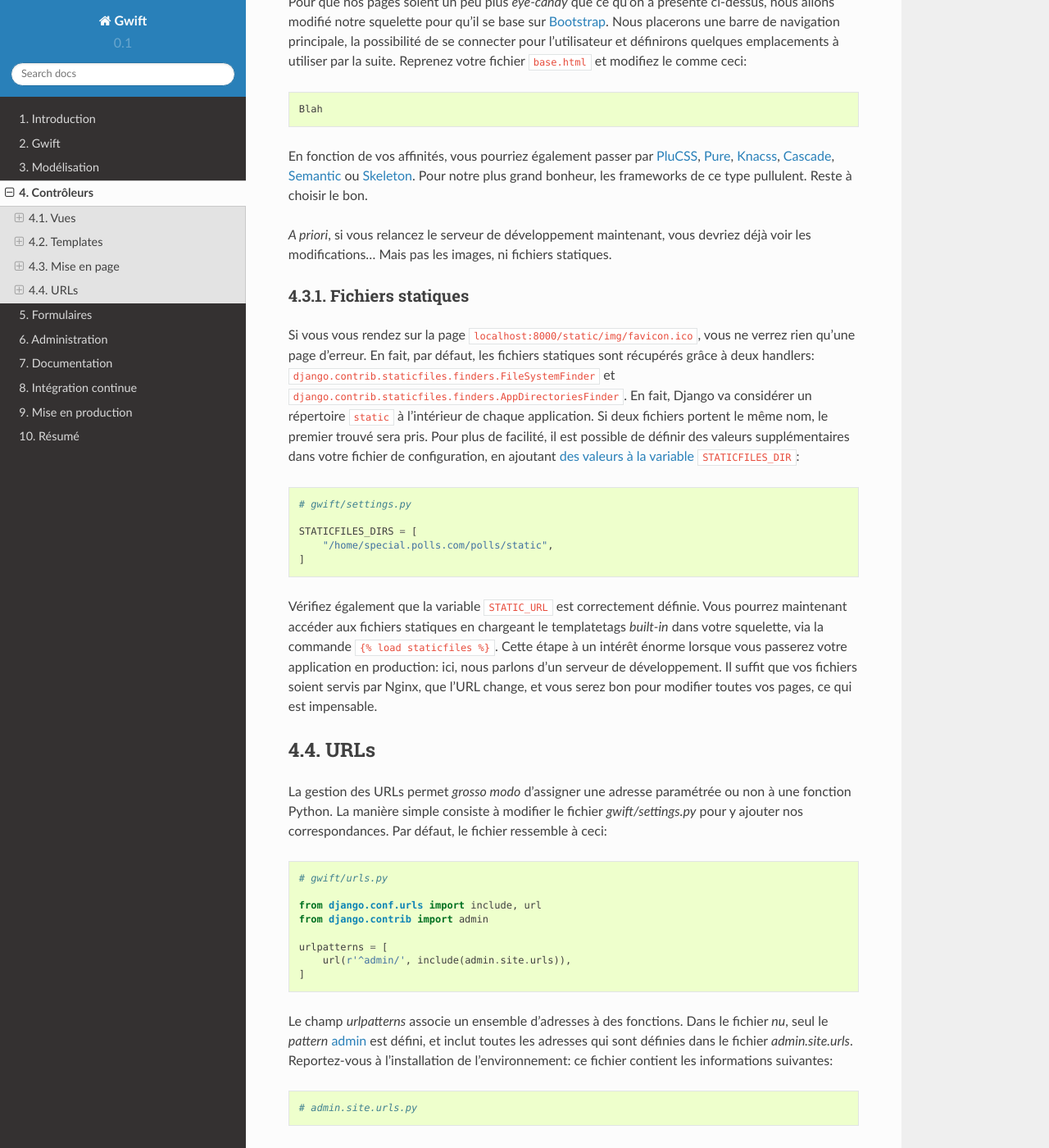
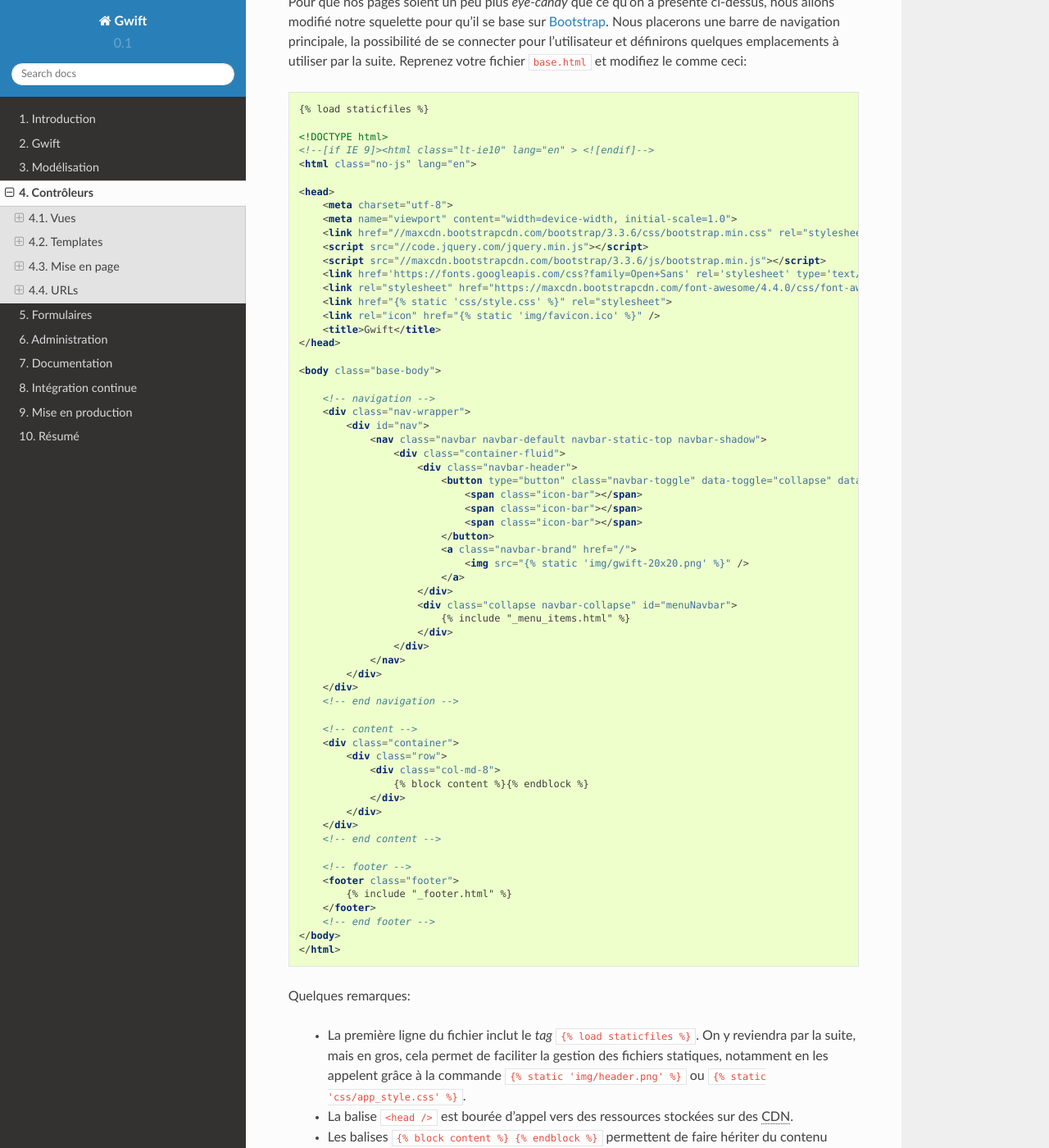
Before and after one commit to Grimbox/gwift-book, a Sphinx documentation site: the page built from source/mvc.rst, in a window 1280 px wide and 1400 px high, scrolled down 6845 px. Shown: the whole window at 82% size. Built offline with Sphinx 7.4.7 and the Read the Docs theme 2.0.0, drawn with Linux system fonts in a browser that asks for light colours; some of the changed text lies outside the part shown.

Commit message:
change layout of the application

```diff
--- a/source/mvc/layout.rst
+++ b/source/mvc/layout.rst
@@ -7,25 +7,139 @@ Pour que nos pages soient un peu plus *eye-candy* que ce qu'on a présenté ci-d
 
 .. code-block:: html
 
-    Blah
+    {% load staticfiles %}
 
+    <!DOCTYPE html>
+    <!--[if IE 9]><html class="lt-ie10" lang="en" > <![endif]-->
+    <html class="no-js" lang="en">
 
+    <head>
+        <meta charset="utf-8">
+        <meta name="viewport" content="width=device-width, initial-scale=1.0">
+        <link href="//maxcdn.bootstrapcdn.com/bootstrap/3.3.6/css/bootstrap.min.css" rel="stylesheet">
+        <script src="//code.jquery.com/jquery.min.js"></script>
+        <script src="//maxcdn.bootstrapcdn.com/bootstrap/3.3.6/js/bootstrap.min.js"></script>
+        <link href='https://fonts.googleapis.com/css?family=Open+Sans' rel='stylesheet' type='text/css'>
+        <link rel="stylesheet" href="https://maxcdn.bootstrapcdn.com/font-awesome/4.4.0/css/font-awesome.min.css">
+        <link href="{% static 'css/style.css' %}" rel="stylesheet">
+        <link rel="icon" href="{% static 'img/favicon.ico' %}" />
+        <title>Gwift</title>
+    </head>
+
+    <body class="base-body">
+
+        <!-- navigation -->
+        <div class="nav-wrapper">
+            <div id="nav">
+                <nav class="navbar navbar-default navbar-static-top navbar-shadow">
+                    <div class="container-fluid">
+                        <div class="navbar-header">
+                            <button type="button" class="navbar-toggle" data-toggle="collapse" data-target="#menuNavbar">
+                                <span class="icon-bar"></span>
+                                <span class="icon-bar"></span>
+                                <span class="icon-bar"></span>
+                            </button>
+                            <a class="navbar-brand" href="/">
+                                <img src="{% static 'img/gwift-20x20.png' %}" />
+                            </a>
+                        </div>
+                        <div class="collapse navbar-collapse" id="menuNavbar">
+                            {% include "_menu_items.html" %}
+                        </div>
+                    </div>
+                </nav>
+            </div>
+        </div>
+        <!-- end navigation -->
+
+        <!-- content -->
+        <div class="container">
+            <div class="row">
+                <div class="col-md-8">
+                    {% block content %}{% endblock %}
+                </div>
+            </div>
+        </div>
+        <!-- end content -->
+
+        <!-- footer -->
+        <footer class="footer">
+            {% include "_footer.html" %}
+        </footer>
+        <!-- end footer -->
+    </body>
+    </html>
+
+Quelques remarques:
+
+ * La première ligne du fichier inclut le *tag* ``{% load staticfiles %}``. On y reviendra par la suite, mais en gros, cela permet de faciliter la gestion des fichiers statiques, notamment en les appelent grâce à la commande ``{% static 'img/header.png' %}`` ou ``{% static 'css/app_style.css' %}``.
+ * La balise ``<head />`` est bourée d'appel vers des ressources stockées sur des :abbr:`CDN (Content Delivery Networks)`.
+ * Les balises ``{% block content %} {% endblock %}`` permettent de faire hériter du contenu depuis une autre page.
+ * Pour l'entête et le bas de page, on fait appel aux balises ``{% include 'nom_du_fichier.html' %}``: ces fichiers sont des fichiers physiques, placés sur le filesystem, juste à côté du fichier ``base.html``. De façon bête et méchante, cela inclut juste du contenu HTML. Le contenu des fichiers ``_menu_items.html`` et ``_footer.html`` est copié ci-dessous.
+
+.. code-block:: html
+
+    <!-- gwift/templates/_menu_items.html -->
+    <ul class="nav navbar-nav">
+        <li class="">
+            <a href="#">
+                <i class="fa fa-calendar"></i> Mes listes
+            </a>
+        </li>
+    </ul>
+    <ul class="nav navbar-nav navbar-right">
+        <li class="">
+            <a href="#">
+                <i class="fa fa-user"></i> Login / Register
+            </a>
+        </li>
+    </ul>
+
+.. code-block:: html
+
+    <!-- gwift/templates/_footer.html -->
+    <div class="container">
+        Copylefted '16
+    </div>
 
 En fonction de vos affinités, vous pourriez également passer par `PluCSS <http://plucss.pluxml.org/>`_, `Pure <http://purecss.io/>`_, `Knacss <http://knacss.com/>`_, `Cascade <http://www.cascade-framework.com/>`_, `Semantic <http://semantic-ui.com/>`_ ou `Skeleton <http://getskeleton.com/>`_. Pour notre plus grand bonheur, les frameworks de ce type pullulent. Reste à choisir le bon.
 
-*A priori*, si vous relancez le serveur de développement maintenant, vous devriez déjà voir les modifications... Mais pas les images, ni fichiers statiques.
+*A priori*, si vous relancez le serveur de développement maintenant, vous devriez déjà voir les modifications... Mais pas les images, ni tout autre fichier statique.
 
 Fichiers statiques
 ==================
 
-Si vous vous rendez sur la page ``localhost:8000/static/img/favicon.ico``, vous ne verrez rien qu'une page d'erreur. En fait, par défaut, les fichiers statiques sont récupérés grâce à deux handlers: ``django.contrib.staticfiles.finders.FileSystemFinder`` et ``django.contrib.staticfiles.finders.AppDirectoriesFinder``. En fait, Django va considérer un répertoire ``static`` à l'intérieur de chaque application. Si deux fichiers portent le même nom, le premier trouvé sera pris. Pour plus de facilité, il est possible de définir des valeurs supplémentaires dans votre fichier de configuration, en ajoutant `des valeurs à la variable <https://docs.djangoproject.com/en/1.9/ref/settings/#std:setting-STATICFILES_DIRS>`_ ``STATICFILES_DIR``:
+Si vous ouvrez la page et que vous lancez la console de développement (F12, sur la majorité des navigateurs), vous vous rendrez compte que certains fichiers ne sont pas disponibles. Il s'agit des fichiers suivants:
+
+ * ``/static/css/style.css``
+ * ``/static/img/favicon.ico``
+ * ``/static/img/gwift-20x20.png``.
+
+En fait, par défaut, les fichiers statiques sont récupérés grâce à deux handlers: ``django.contrib.staticfiles.finders.FileSystemFinder`` et ``django.contrib.staticfiles.finders.AppDirectoriesFinder``. En fait, Django va considérer un répertoire ``static`` à l'intérieur de chaque application. Si deux fichiers portent le même nom, le premier trouvé sera pris. Par facilité, et pour notre développement, nous placerons les fichiers statiques dans le répertoire ``gwift/static``. On y trouve donc:
+
+.. code-block:: shell
+
+    [inclure un tree du répertoire gwift/static]
+
+Pour indiquer à Django que vous souhaitez aller y chercher vos fichiers, il faut initialiser la `variable <https://docs.djangoproject.com/en/stable/ref/settings/#std:setting-STATICFILES_DIRS>`_ ``STATICFILES_DIRS`` dans le fichier ``settings/base.py``. Vérifiez également que la variable ``STATIC_URL`` est correctement définie.
 
 .. code-block:: python
 
-    # gwift/settings.py
+    # gwift/settings/base.py
+
+    STATIC_URL = '/static/'
+
+.. code-block:: python
+
+    # gwift/settings/dev.py
 
     STATICFILES_DIRS = [
-        "/home/special.polls.com/polls/static",
+        os.path.join(BASE_DIR, "static"),
     ]
 
-Vérifiez également que la variable ``STATIC_URL`` est correctement définie. Vous pourrez maintenant accéder aux fichiers statiques en chargeant le templatetags *built-in* dans votre squelette, via la commande ``{% load staticfiles %}``. Cette étape à un intérêt énorme lorsque vous passerez votre application en production: ici, nous parlons d'un serveur de développement. Il suffit que vos fichiers soient servis par Nginx, que l'URL change, et vous serez bon pour modifier toutes vos pages, ce qui est impensable.
+En production par contre, nous ferons en sorte que le contenu statique soit pris en charge par le front-end Web (Nginx), raison pour laquelle cette variable n'est initialisée que dans le fichier des paramètres liés au développement.
+
+Au final, cela ressemble à ceci:
+
+.. image:: mvc/my-first-wishlists.png
+	 :align: center
```
